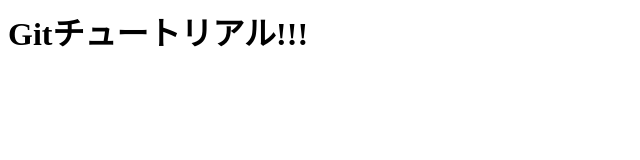
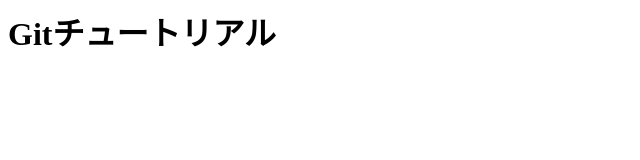
Before and after one commit to KawaKuuma/git_tutorial, a plain HTML site: page index.html in a window 1280 px wide. Shown: the full height of the page, 0-640 px from the left. Drawn offline with Linux system fonts and the light colour scheme.

Commit message:
initial commit

```diff
--- a/index.html
+++ b/index.html
@@ -1 +1 @@
-<h1>Gitチュートリアル!!!</h1>
+<h1>Gitチュートリアル</h1>
```
